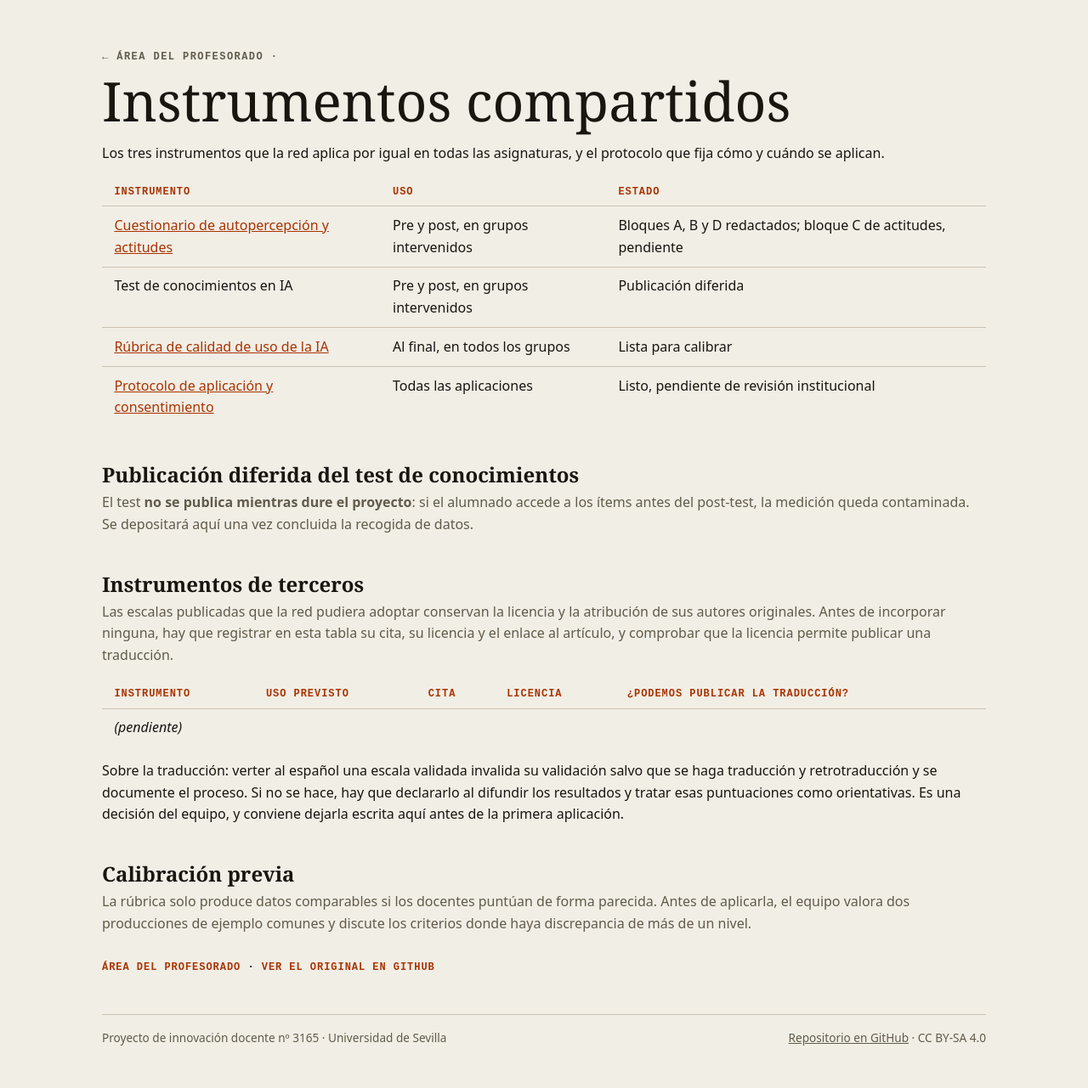
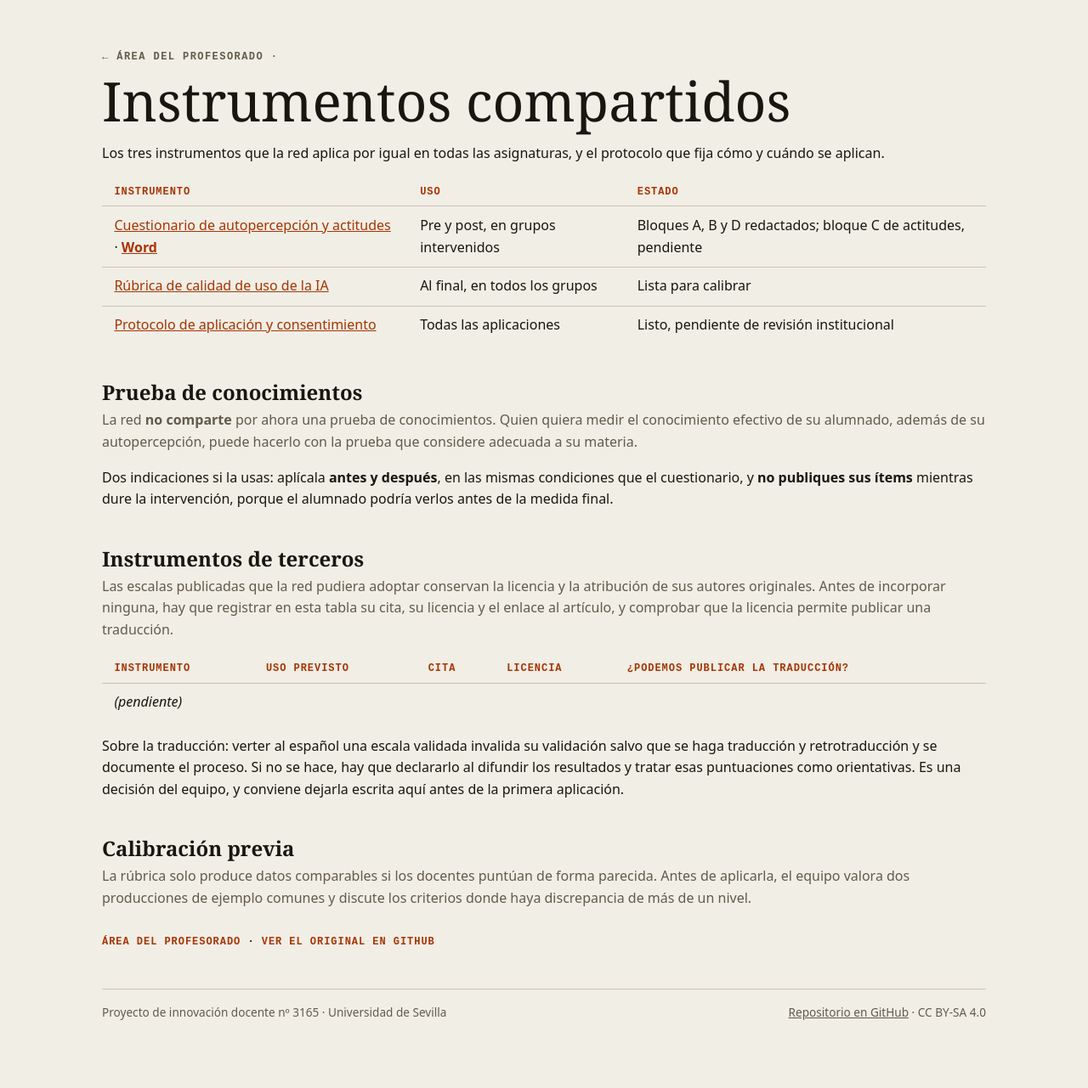
Before and after one commit to jorgeBIGS/innovacion-US-3165, a Jekyll site: the page built from instrumentos/README.md, in a window 1280 px wide. Shown: the whole page at 85% size. Built offline with Jekyll 4.4.1, drawn with Linux system fonts in a browser that asks for light colours; after the commit the page ends 1251 px from its top, so only the background shows below that.

Commit message:
Cuestionario descargable y retirada de la prueba de conocimientos
El cuestionario se entrega en papel o se vuelca en un formulario, así
que necesita versión Word. El .docx lleva sólo los bloques del
alumnado: el documento marca con comentarios qué tramos se exportan, y
en su lugar del encabezado metodológico va una explicación en su
idioma de que es anónimo, voluntario y no se califica.

La prueba de conocimientos deja de ser un instrumento compartido. Cada
docente puede usar la que estime oportuna; se mantienen las dos únicas
indicaciones que afectan a la comparabilidad: aplicarla antes y
después, y no publicar sus ítems durante la intervención.

Co-Authored-By: Claude Opus 5 <noreply@anthropic.com>

```diff
--- a/instrumentos/README.md
+++ b/instrumentos/README.md
@@ -10,16 +10,19 @@ que fija cómo y cuándo se aplican.
 
 | Instrumento | Uso | Estado |
 | --- | --- | --- |
-| [Cuestionario de autopercepción y actitudes](cuestionario-autopercepcion.md) | Pre y post, en grupos intervenidos | Bloques A, B y D redactados; bloque C de actitudes, pendiente |
-| Test de conocimientos en IA | Pre y post, en grupos intervenidos | Publicación diferida |
+| [Cuestionario de autopercepción y actitudes](cuestionario-autopercepcion.md) · **[Word]({{ '/descargas/cuestionario-autopercepcion.docx' | relative_url }})** | Pre y post, en grupos intervenidos | Bloques A, B y D redactados; bloque C de actitudes, pendiente |
 | [Rúbrica de calidad de uso de la IA](rubrica-calidad-uso-ia.md) | Al final, en todos los grupos | Lista para calibrar |
 | [Protocolo de aplicación y consentimiento](protocolo-aplicacion.md) | Todas las aplicaciones | Listo, pendiente de revisión institucional |
 
-## Publicación diferida del test de conocimientos
+## Prueba de conocimientos
 
-El test **no se publica mientras dure el proyecto**: si el alumnado accede a los ítems
-antes del post-test, la medición queda contaminada. Se depositará aquí una vez concluida
-la recogida de datos.
+La red **no comparte** por ahora una prueba de conocimientos. Quien quiera medir el
+conocimiento efectivo de su alumnado, además de su autopercepción, puede hacerlo con la
+prueba que considere adecuada a su materia.
+
+Dos indicaciones si la usas: aplícala **antes y después**, en las mismas condiciones que
+el cuestionario, y **no publiques sus ítems** mientras dure la intervención, porque el
+alumnado podría verlos antes de la medida final.
 
 ## Instrumentos de terceros
 
```
Also changed, not shown: _layouts/curso.html (+4 -4 lines), bin/generar-docx.py (+31 -3 lines), docencia/README.md (+5 -5 lines), instrumentos/cuestionario-autopercepcion.md (+15 -3 lines), instrumentos/protocolo-aplicacion.md (+4 -4 lines), instrumentos/rubrica-calidad-uso-ia.md (+4 -3 lines), marco/marco-comun.md (+4 -5 lines), profesorado.md (+2 -2 lines), 2 other files.
